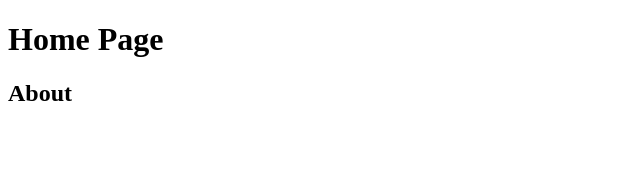
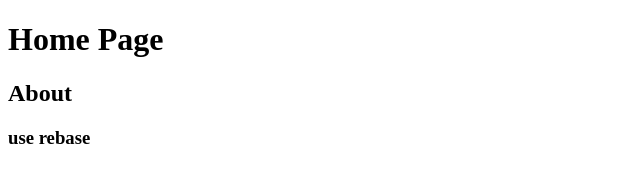
Before and after one commit to Fujinmeiliu/jr-git-intro, a plain HTML site: page index.html in a window 1280 px wide. Shown: the whole page, without its empty margins (0-640 px from the left). Drawn offline with Linux system fonts and the light colour scheme.

Commit message:
added h3 for rebase

```diff
--- a/index.html
+++ b/index.html
@@ -8,6 +8,6 @@
 <body>
     <h1>Home Page</h1>
     <h2>About</h2>
-
+    <h3>use rebase</h3>
 </body>
 </html>
```
